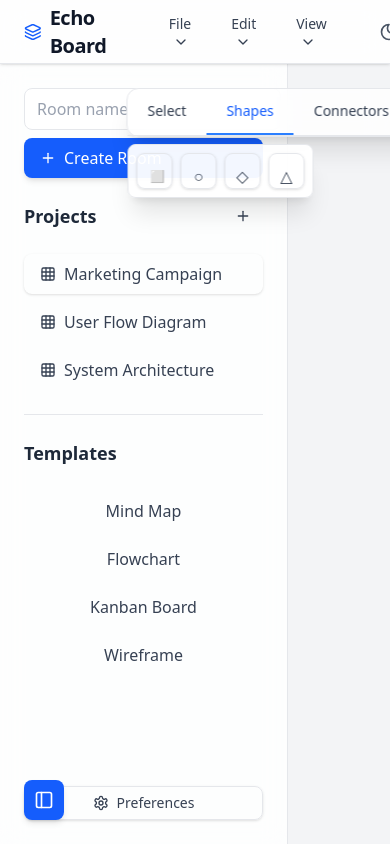
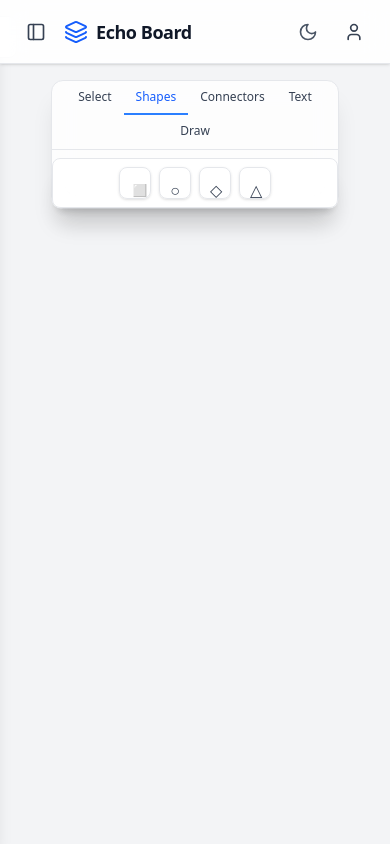
Before and after one commit to samadou-101/echo-board, a React (Vite) app in the folder frontend/: page / in a window 390 px wide. Built offline with nearby package versions, Linux system fonts and the light colour scheme.

Commit message:
style: initial responsive design

```diff
--- a/frontend/src/App.tsx
+++ b/frontend/src/App.tsx
@@ -18,16 +18,14 @@ import {
   Sun,
 } from "lucide-react";
 
-// Theme toggle component
+// ThemeToggle component (unchanged)
 const ThemeToggle: React.FC = () => {
   const [theme, setTheme] = useState<"light" | "dark">("light");
-
   const toggleTheme = () => {
     const newTheme = theme === "light" ? "dark" : "light";
     setTheme(newTheme);
     document.documentElement.classList.toggle("dark");
   };
-
   return (
     <button
       onClick={toggleTheme}
@@ -42,13 +40,12 @@ const ThemeToggle: React.FC = () => {
   );
 };
 
-// Button component
+// Button component (unchanged)
 interface ButtonProps extends React.ButtonHTMLAttributes<HTMLButtonElement> {
   variant?: "default" | "outline" | "ghost" | "secondary";
   size?: "default" | "sm" | "lg" | "icon";
   children: React.ReactNode;
 }
-
 const Button: React.FC<ButtonProps> = ({
   variant = "default",
   size = "default",
@@ -58,7 +55,6 @@ const Button: React.FC<ButtonProps> = ({
 }) => {
   const baseStyles =
     "font-medium rounded-lg transition-all duration-200 focus:outline-none focus:ring-2 focus:ring-blue-500 focus:ring-offset-2 disabled:opacity-50 disabled:cursor-not-allowed";
-
   const variantStyles = {
     default:
       "bg-blue-600 text-white hover:bg-blue-700 active:bg-blue-800 shadow-md hover:shadow-lg",
@@ -69,16 +65,13 @@ const Button: React.FC<ButtonProps> = ({
     secondary:
       "bg-gray-100 text-gray-800 hover:bg-gray-200 active:bg-gray-300 shadow-sm dark:bg-gray-800 dark:text-gray-100 dark:hover:bg-gray-700 dark:active:bg-gray-600",
   };
-
   const sizeStyles = {
     default: "px-4 py-2",
     sm: "text-sm px-3 py-1.5",
     lg: "text-lg px-6 py-3",
     icon: "p-2.5",
   };
-
   const styles = `${baseStyles} ${variantStyles[variant]} ${sizeStyles[size]} ${className}`;
-
   return (
     <button className={styles} {...props}>
       {children}
@@ -86,7 +79,7 @@ const Button: React.FC<ButtonProps> = ({
   );
 };
 
-// Input component
+// Input component (unchanged)
 const Input: React.FC<InputHTMLAttributes<HTMLInputElement>> = ({
   className = "",
   ...props
@@ -99,9 +92,9 @@ const Input: React.FC<InputHTMLAttributes<HTMLInputElement>> = ({
   );
 };
 
-// Main app component
+// Main App component
 const App: React.FC = () => {
-  const [sidebarOpen, setSidebarOpen] = useState(true);
+  const [sidebarOpen, setSidebarOpen] = useState(false); // Default to closed on mobile
   const [currentRoom, setCurrentRoom] = useState<string | null>(null);
   const [roomName, setRoomName] = useState("");
   const [messages, setMessages] = useState<{ user: string; text: string }[]>(
@@ -110,17 +103,15 @@ const App: React.FC = () => {
   const [newMessage, setNewMessage] = useState("");
   const [users, setUsers] = useState<string[]>([]);
 
-  // Room creation handler
   const createRoom = () => {
     if (roomName.trim()) {
-      const roomId = `room_${Date.now()}`; // Simple unique ID
+      const roomId = `room_${Date.now()}`;
       setCurrentRoom(roomId);
-      setUsers(["You"]); // Initialize with current user
+      setUsers(["You"]);
       setRoomName("");
     }
   };
 
-  // Message sending handler
   const sendMessage = (e: React.FormEvent) => {
     e.preventDefault();
     if (newMessage.trim() && currentRoom) {
@@ -130,19 +121,30 @@ const App: React.FC = () => {
   };
 
   return (
-    <div className="flex h-screen w-full bg-gray-50 text-gray-900 transition-colors duration-200 dark:bg-gray-950 dark:text-gray-100">
+    <div className="flex min-h-screen w-full flex-col bg-gray-50 text-gray-900 transition-colors duration-200 dark:bg-gray-950 dark:text-gray-100">
       {/* Navigation Bar */}
-      <header className="fixed top-0 right-0 left-0 z-50 flex h-16 items-center border-b border-gray-200 bg-white/80 px-6 shadow-sm backdrop-blur-md dark:border-gray-800 dark:bg-gray-900/80">
-        <div className="flex w-full items-center gap-4">
+      <header className="fixed top-0 right-0 left-0 z-50 flex h-16 items-center border-b border-gray-200 bg-white/80 px-4 shadow-sm backdrop-blur-md sm:px-6 dark:border-gray-800 dark:bg-gray-900/80">
+        <div className="flex w-full items-center gap-2 sm:gap-4">
+          {/* Sidebar Toggle for Mobile */}
+          <Button
+            variant="ghost"
+            size="icon"
+            className="md:hidden"
+            onClick={() => setSidebarOpen(!sidebarOpen)}
+          >
+            <PanelLeft className="h-5 w-5" />
+          </Button>
+
           {/* Logo */}
-          <div className="mr-6 flex items-center">
-            <Layers className="mr-2 h-7 w-7 text-blue-600 dark:text-blue-400" />
-            <span className="text-xl font-semibold tracking-tight">
+          <div className="flex items-center">
+            <Layers className="mr-2 h-6 w-6 text-blue-600 sm:h-7 sm:w-7 dark:text-blue-400" />
+            <span className="text-lg font-semibold tracking-tight sm:text-xl">
               Echo Board
             </span>
           </div>
 
-          {/* File Operations */}
+          {/* Navigation Menus */}
+          <div className="hidden items-center gap-2 md:flex">
             <DropdownMenu.Root>
               <DropdownMenu.Trigger asChild>
                 <Button variant="ghost" size="sm">
@@ -210,33 +212,33 @@ const App: React.FC = () => {
                 </DropdownMenu.Item>
               </DropdownMenu.Content>
             </DropdownMenu.Root>
+          </div>
 
           {/* Spacer */}
-          <div className="flex-1"></div>
+          <div className="flex-1" />
 
-          {/* Theme Toggle */}
+          {/* Right Side Controls */}
+          <div className="flex items-center gap-2">
             <ThemeToggle />
-
-          {/* Collaborators Button */}
-          <Button variant="outline" size="sm" className="flex items-center">
+            <Button
+              variant="outline"
+              size="sm"
+              className="hidden items-center sm:flex"
+            >
               <Share2 className="mr-2 h-4 w-4" />
               Share
             </Button>
-
-          {/* Search */}
-          <div className="relative ml-2">
+            <div className="relative hidden sm:block">
               <Search className="absolute top-3 left-3 h-4 w-4 text-gray-400 dark:text-gray-500" />
               <Input
                 type="search"
                 placeholder="Search..."
-              className="h-10 w-72 pl-10 shadow-sm"
+                className="h-10 w-40 pl-10 shadow-sm md:w-72"
               />
             </div>
-
-          {/* User Menu */}
             <DropdownMenu.Root>
               <DropdownMenu.Trigger asChild>
-              <Button variant="ghost" size="icon" className="ml-2 rounded-full">
+                <Button variant="ghost" size="icon" className="rounded-full">
                   <User className="h-5 w-5" />
                 </Button>
               </DropdownMenu.Trigger>
@@ -258,15 +260,18 @@ const App: React.FC = () => {
               </DropdownMenu.Content>
             </DropdownMenu.Root>
           </div>
+        </div>
       </header>
 
       {/* Main Content Area */}
-      <div className="flex h-full flex-1 pt-16">
-        {/* Left Sidebar with Room Creation */}
-        {sidebarOpen && (
-          <aside className="w-72 border-r border-gray-200 bg-white/70 p-6 shadow-lg backdrop-blur-md transition-all duration-300 dark:border-gray-800 dark:bg-gray-900/70">
+      <div className="flex flex-1 flex-col pt-16 md:flex-row">
+        {/* Sidebar */}
+        <aside
+          className={`fixed inset-y-0 left-0 z-40 w-64 transform border-r border-gray-200 bg-white/70 p-4 shadow-lg backdrop-blur-md transition-all duration-300 sm:p-6 md:static md:w-72 md:translate-x-0 dark:border-gray-800 dark:bg-gray-900/70 ${
+            sidebarOpen ? "translate-x-0" : "-translate-x-full"
+          }`}
+        >
           <div className="flex h-full flex-col">
-              {/* Room Creation */}
             {!currentRoom ? (
               <div className="mb-6">
                 <Input
@@ -295,7 +300,6 @@ const App: React.FC = () => {
                 </div>
               </div>
             )}
-
             <div className="mb-6 flex items-center justify-between">
               <h2 className="text-lg font-semibold text-gray-800 dark:text-gray-200">
                 Projects
@@ -304,39 +308,32 @@ const App: React.FC = () => {
                 <Plus className="h-4 w-4" />
               </Button>
             </div>
-
             <div className="space-y-2">
               <Button
                 variant="ghost"
                 className="flex w-full items-center justify-start shadow-sm"
               >
-                  <Grid className="mr-2 h-4 w-4" />
-                  Marketing Campaign
+                <Grid className="mr-2 h-4 w-4" /> Marketing Campaign
               </Button>
               <Button
                 variant="ghost"
                 className="flex w-full items-center justify-start"
               >
-                  <Grid className="mr-2 h-4 w-4" />
-                  User Flow Diagram
+                <Grid className="mr-2 h-4 w-4" /> User Flow Diagram
               </Button>
               <Button
                 variant="ghost"
-                  className="flex w-full place-items-center justify-start"
+                className="flex w-full items-center justify-start"
               >
-                  <Grid className="mr-2 h-4 w-4" />
-                  System Architecture
+                <Grid className="mr-2 h-4 w-4" /> System Architecture
               </Button>
             </div>
-
             <Separator.Root className="my-6 h-px bg-gray-200 dark:bg-gray-800" />
-
             <div className="mb-6 flex items-center justify-between">
               <h2 className="text-lg font-semibold text-gray-800 dark:text-gray-200">
                 Templates
               </h2>
             </div>
-
             <div className="space-y-2">
               <Button variant="ghost" className="w-full justify-start">
                 Mind Map
@@ -351,123 +348,113 @@ const App: React.FC = () => {
                 Wireframe
               </Button>
             </div>
-
             <div className="mt-auto">
               <Button
                 variant="outline"
                 size="sm"
                 className="flex w-full items-center justify-center shadow-sm"
               >
-                  <Settings className="mr-2 h-4 w-4" />
-                  Preferences
+                <Settings className="mr-2 h-4 w-4" /> Preferences
               </Button>
             </div>
           </div>
         </aside>
-        )}
 
-        {/* Toggle Sidebar Button */}
-        <Button
-          variant="default"
-          size="icon"
-          className="absolute bottom-6 left-6 z-10 rounded-full shadow-lg hover:shadow-xl"
-          onClick={() => setSidebarOpen(!sidebarOpen)}
-        >
-          <PanelLeft className="h-5 w-5" />
-        </Button>
-
-        {/* Main Canvas Area with Chat */}
+        {/* Main Canvas Area */}
         <main className="relative flex-1 bg-gray-100 transition-colors duration-200 dark:bg-gray-900">
           {/* Toolbar */}
-          <div className="absolute top-6 left-1/2 z-10 -translate-x-1/2 transform rounded-xl border border-gray-200 bg-white/80 shadow-xl backdrop-blur-md dark:border-gray-800 dark:bg-gray-900/80">
-            <Tabs.Root defaultValue="shape">
-              <Tabs.List className="flex border-b border-gray-200 dark:border-gray-800">
+          <div className="absolute top-4 left-1/2 z-10 w-full max-w-xs -translate-x-1/2 px-4 sm:max-w-md md:max-w-lg">
+            <Tabs.Root
+              defaultValue="shape"
+              className="rounded-xl border border-gray-200 bg-white/80 shadow-xl backdrop-blur-md dark:border-gray-800 dark:bg-gray-900/80"
+            >
+              <Tabs.List className="flex flex-wrap justify-center border-b border-gray-200 dark:border-gray-800">
                 <Tabs.Trigger
                   value="select"
-                  className="border-b-2 border-transparent px-5 py-3 text-sm font-medium text-gray-700 transition-colors duration-200 hover:text-blue-600 data-[state=active]:border-blue-500 data-[state=active]:text-blue-600 dark:text-gray-300 dark:hover:text-blue-300 dark:data-[state=active]:text-blue-400"
+                  className="border-b-2 border-transparent px-3 py-2 text-xs font-medium text-gray-700 transition-colors duration-200 hover:text-blue-600 data-[state=active]:border-blue-500 data-[state=active]:text-blue-600 sm:px-5 sm:py-3 sm:text-sm dark:text-gray-300 dark:hover:text-blue-300 dark:data-[state=active]:text-blue-400"
                 >
                   Select
                 </Tabs.Trigger>
                 <Tabs.Trigger
                   value="shape"
-                  className="border-b-2 border-transparent px-5 py-3 text-sm font-medium text-gray-700 transition-colors duration-200 hover:text-blue-600 data-[state=active]:border-blue-500 data-[state=active]:text-blue-600 dark:text-gray-300 dark:hover:text-blue-300 dark:data-[state=active]:text-blue-400"
+                  className="border-b-2 border-transparent px-3 py-2 text-xs font-medium text-gray-700 transition-colors duration-200 hover:text-blue-600 data-[state=active]:border-blue-500 data-[state=active]:text-blue-600 sm:px-5 sm:py-3 sm:text-sm dark:text-gray-300 dark:hover:text-blue-300 dark:data-[state=active]:text-blue-400"
                 >
                   Shapes
                 </Tabs.Trigger>
                 <Tabs.Trigger
                   value="connector"
-                  className="border-b-2 border-transparent px-5 py-3 text-sm font-medium text-gray-700 transition-colors duration-200 hover:text-blue-600 data-[state=active]:border-blue-500 data-[state=active]:text-blue-600 dark:text-gray-300 dark:hover:text-blue-300 dark:data-[state=active]:text-blue-400"
+                  className="border-b-2 border-transparent px-3 py-2 text-xs font-medium text-gray-700 transition-colors duration-200 hover:text-blue-600 data-[state=active]:border-blue-500 data-[state=active]:text-blue-600 sm:px-5 sm:py-3 sm:text-sm dark:text-gray-300 dark:hover:text-blue-300 dark:data-[state=active]:text-blue-400"
                 >
                   Connectors
                 </Tabs.Trigger>
                 <Tabs.Trigger
                   value="text"
-                  className="border-b-2 border-transparent px-5 py-3 text-sm font-medium text-gray-700 transition-colors duration-200 hover:text-blue-600 data-[state=active]:border-blue-500 data-[state=active]:text-blue-600 dark:text-gray-300 dark:hover:text-blue-300 dark:data-[state=active]:text-blue-400"
+                  className="border-b-2 border-transparent px-3 py-2 text-xs font-medium text-gray-700 transition-colors duration-200 hover:text-blue-600 data-[state=active]:border-blue-500 data-[state=active]:text-blue-600 sm:px-5 sm:py-3 sm:text-sm dark:text-gray-300 dark:hover:text-blue-300 dark:data-[state=active]:text-blue-400"
                 >
                   Text
                 </Tabs.Trigger>
                 <Tabs.Trigger
                   value="draw"
-                  className="border-b-2 border-transparent px-5 py-3 text-sm font-medium text-gray-700 transition-colors duration-200 hover:text-blue-600 data-[state=active]:border-blue-500 data-[state=active]:text-blue-600 dark:text-gray-300 dark:hover:text-blue-300 dark:data-[state=active]:text-blue-400"
+                  className="border-b-2 border-transparent px-3 py-2 text-xs font-medium text-gray-700 transition-colors duration-200 hover:text-blue-600 data-[state=active]:border-blue-500 data-[state=active]:text-blue-600 sm:px-5 sm:py-3 sm:text-sm dark:text-gray-300 dark:hover:text-blue-300 dark:data-[state=active]:text-blue-400"
                 >
                   Draw
                 </Tabs.Trigger>
               </Tabs.List>
               <Tabs.Content
                 value="shape"
-                className="absolute mt-2 flex gap-2 rounded-lg border border-gray-200 bg-white/95 p-2 shadow-xl backdrop-blur-md dark:border-gray-800 dark:bg-gray-900/95"
+                className="mt-2 flex flex-wrap justify-center gap-2 rounded-lg border border-gray-200 bg-white/95 p-2 shadow-xl backdrop-blur-md dark:border-gray-800 dark:bg-gray-900/95"
               >
                 <Button
                   variant="outline"
                   size="icon"
-                  className="h-9 w-9 shadow-sm"
+                  className="h-8 w-8 shadow-sm sm:h-9 sm:w-9"
                 >
                   ◻️
                 </Button>
                 <Button
                   variant="outline"
                   size="icon"
-                  className="h-9 w-9 shadow-sm"
+                  className="h-8 w-8 shadow-sm sm:h-9 sm:w-9"
                 >
                   ○
                 </Button>
                 <Button
                   variant="outline"
                   size="icon"
-                  className="h-9 w-9 shadow-sm"
+                  className="h-8 w-8 shadow-sm sm:h-9 sm:w-9"
                 >
                   ◇
                 </Button>
                 <Button
                   variant="outline"
                   size="icon"
-                  className="h-9 w-9 shadow-sm"
+                  className="h-8 w-8 shadow-sm sm:h-9 sm:w-9"
                 >
                   △
                 </Button>
               </Tabs.Content>
               <Tabs.Content
                 value="connector"
-                className="absolute mt-2 flex gap-2 rounded-lg border border-gray-200 bg-white/95 p-2 shadow-xl backdrop-blur-md dark:border-gray-800 dark:bg-gray-900/95"
+                className="mt-2 flex flex-wrap justify-center gap-2 rounded-lg border border-gray-200 bg-white/95 p-2 shadow-xl backdrop-blur-md dark:border-gray-800 dark:bg-gray-900/95"
               >
                 <Button
                   variant="outline"
                   size="icon"
-                  className="h-9 w-9 shadow-sm"
+                  className="h-8 w-8 shadow-sm sm:h-9 sm:w-9"
                 >
                   →
                 </Button>
                 <Button
                   variant="outline"
                   size="icon"
-                  className="h-9 w-9 shadow-sm"
+                  className="h-8 w-8 shadow-sm sm:h-9 sm:w-9"
                 >
                   ↔
                 </Button>
                 <Button
                   variant="outline"
                   size="icon"
-                  className="h-9 w-9 shadow-sm"
+                  className="h-8 w-8 shadow-sm sm:h-9 sm:w-9"
                 >
                   ⟳
                 </Button>
@@ -476,14 +463,10 @@ const App: React.FC = () => {
           </div>
 
           {/* Canvas with Chat */}
-          <div className="flex h-full w-full">
-            <div className="flex-1">
-              {/* Canvas implementation with cursor sharing would go here */}
-            </div>
-
-            {/* Chat Section */}
+          <div className="flex h-full w-full flex-col md:flex-row">
+            <div className="flex-1" />
             {currentRoom && (
-              <div className="w-80 border-l border-gray-200 bg-white/70 p-4 dark:border-gray-800 dark:bg-gray-900/70">
+              <div className="w-full border-t border-gray-200 bg-white/70 p-4 md:w-80 md:border-t-0 md:border-l dark:border-gray-800 dark:bg-gray-900/70">
                 <div className="flex h-full flex-col">
                   <h3 className="mb-4 text-lg font-semibold">Chat</h3>
                   <div className="mb-4 flex-1 overflow-y-auto">
@@ -511,6 +494,16 @@ const App: React.FC = () => {
           </div>
         </main>
       </div>
+
+      {/* Floating Sidebar Toggle for Desktop */}
+      <Button
+        variant="default"
+        size="icon"
+        className="absolute bottom-6 left-6 z-10 hidden rounded-full shadow-lg hover:shadow-xl md:block"
+        onClick={() => setSidebarOpen(!sidebarOpen)}
+      >
+        <PanelLeft className="h-5 w-5" />
+      </Button>
     </div>
   );
 };
```
Lines whose indentation alone changed are shown as unchanged.
